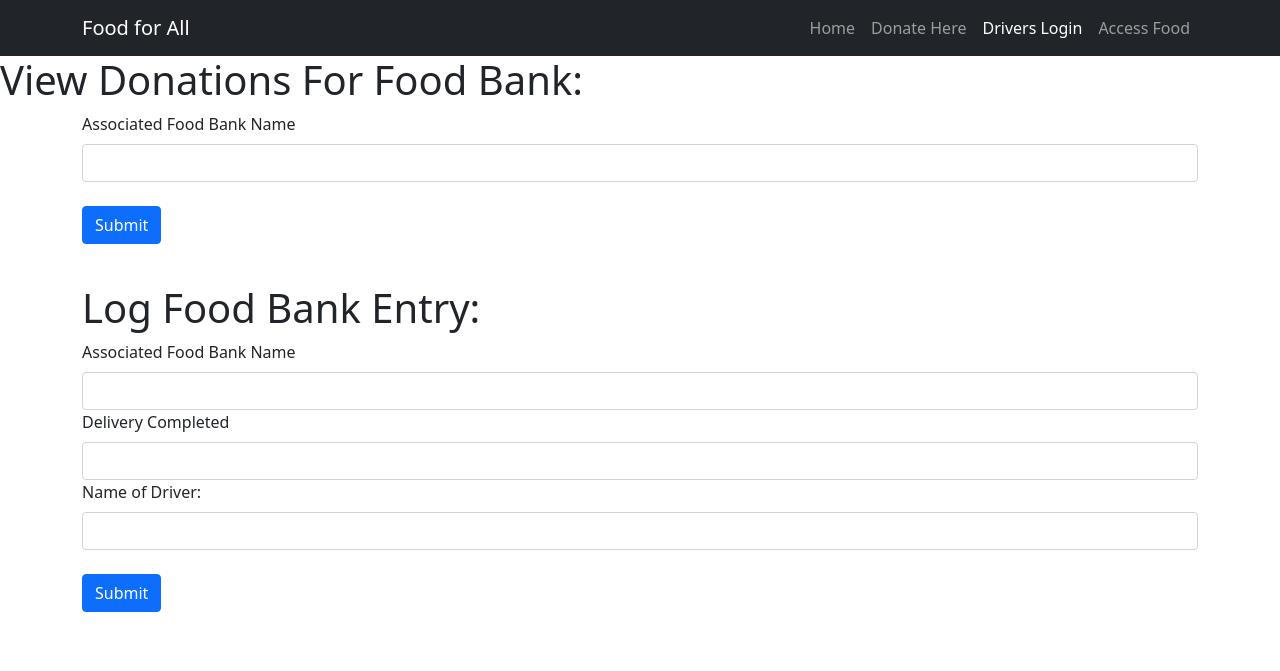
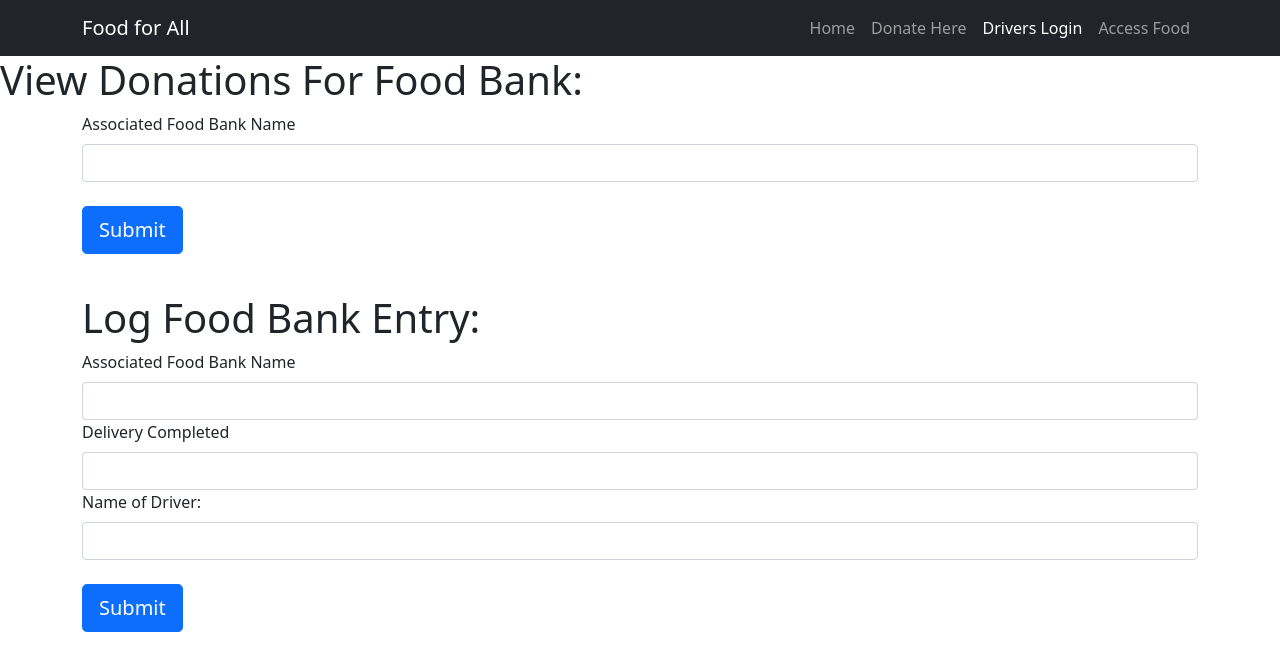
Before and after one commit to SunheeEllisseKim/FoodForAll-Hosted, a Django app: page /drivers/ in a window 1280 px wide. Shown: the top 671 px of the page. Run offline with Django 4.2, Linux system fonts and the light colour scheme; some libraries are stand-ins or nearby versions.

Commit message:
"made buttons big"

```diff
--- a/home/templates/drivers.html
+++ b/home/templates/drivers.html
@@ -48,7 +48,7 @@
         <label for="FoodBankName", class="form-label">Associated Food Bank Name</label>
         <input type="text" class="form-control" id="FoodBankName" name="FoodBankName"><br>
 
-        <button type="submit" class="btn btn-primary">Submit</button>
+        <button type="submit" class="btn btn-primary btn-lg btn-block">Submit</button>
       </form>
       <br>
       <p> {{contentVal|safe}}</p>
@@ -63,7 +63,7 @@
         <label for="Deliveries Completed" class="form-label">Name of Driver:</label>
         <input type="text" class="form-control" id="DriverName" name = "DriverName">
         <br>
-        <button type="submit" class="btn btn-primary">Submit</button>
+        <button type="submit" class="btn btn-primary btn-lg btn-block">Submit</button>
       </form>
     </div>
       <br>
--- a/home/templates/index1.html
+++ b/home/templates/index1.html
@@ -47,7 +47,7 @@
       <label for="name", class="form-label"> Zipcode </label>
       <input type="text" class="form-control" id="inputName" name="givenZip"><br>
 
-      <button type="submit" class="btn btn-primary">Submit</button>
+      <button type="submit" class="btn btn-primary btn-lg btn-block">Submit</button>
     </form>
 
   </div>
--- a/home/templates/post.html
+++ b/home/templates/post.html
@@ -74,7 +74,7 @@
           <label for="formGroupExampleInput2" class="form-label">Expiration Date:</label>
           <input type="date" class="form-control" id="formGroupExampleInput3" name = "DonationExpirationDate" placeholder="date">
           <br>
-          <button type="submit" class="btn btn-primary">Submit</button>
+          <button type="submit" class="btn btn-primary btn-lg btn-block">Submit</button>
 
       </form>
     </div>
--- a/post/views.py
+++ b/post/views.py
@@ -12,6 +12,7 @@ def CreateTweet(request):
 
             if content:
                 print('Content', content)
+
 
                 # auth = tweepy.OAuthHandler(settings.API_KEY, settings.API_KEY_SECRET)
                 # auth.set_access_token(settings.ACCESS_TOKEN, settings.ACCESS_TOKEN_SECRET)
@@ -63,6 +64,7 @@ def CreateTweet(request):
                 if content:
                     print('Content', content)
                     client = tweepy.Client(consumer_key=settings.API_KEY, consumer_secret=settings.API_KEY_SECRET, access_token=settings.ACCESS_TOKEN, access_token_secret=settings.ACCESS_TOKEN_SECRET)
+                    content = content + "just donated food!"
                     response = client.create_tweet(text=content)
 
                 totalStr = "Successfully Uploaded Donation Entry"
```
